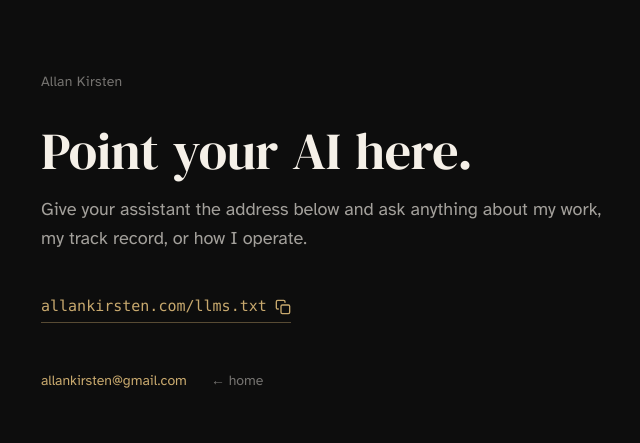
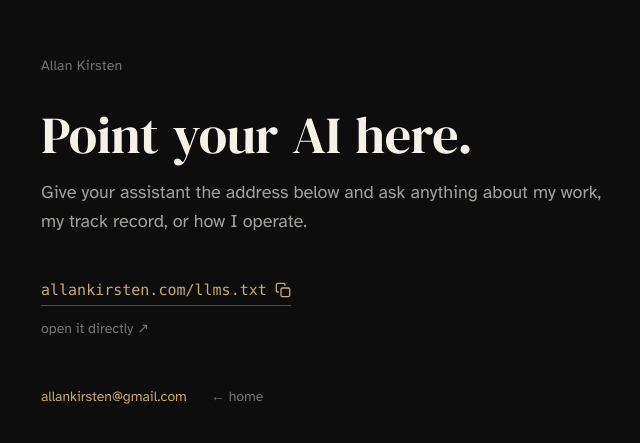
Before and after one commit to allankirsten/allankirsten-site, a Next.js app: page /ai in a window 1280 px wide. Shown: the part 169-612 px from the top of the page, without its empty margins (311-951 px from the left). Built offline with nearby package versions, Linux system fonts and the light colour scheme.

Commit message:
Make llms.txt discoverable: real link on /ai, entry in sitemap
Was returning 200 but had no crawlable reference anywhere on the
site, so search engines never indexed it and AI browsing tools that
search instead of fetching directly couldn't find it.

```diff
--- a/package.json
+++ b/package.json
@@ -3,7 +3,7 @@
   "version": "0.1.0",
   "private": true,
   "scripts": {
-    "dev": "next dev",
+    "dev": "next dev -p 3000",
     "build": "next build",
     "start": "next start",
     "lint": "eslint",
--- a/src/app/ai/page.tsx
+++ b/src/app/ai/page.tsx
@@ -47,6 +47,17 @@ export default function AiIndex() {
 
         <div className="reveal-fade mb-12">
           <CopyLlmsTxt text="allankirsten.com/llms.txt" />
+          <a
+            href="/llms.txt"
+            style={{
+              display: "block",
+              marginTop: "0.75rem",
+              fontSize: "0.875rem",
+              color: "rgba(245,240,232,0.45)",
+            }}
+          >
+            open it directly ↗
+          </a>
         </div>
 
         <div className="reveal-fade flex gap-6 text-sm">
--- a/src/app/sitemap.ts
+++ b/src/app/sitemap.ts
@@ -14,6 +14,7 @@ export default function sitemap(): MetadataRoute.Sitemap {
     { url: `${SITE}/contact`, changeFrequency: "yearly", priority: 0.5 },
     { url: `${SITE}/faq`, changeFrequency: "monthly", priority: 0.6 },
     { url: `${SITE}/ai`, changeFrequency: "monthly", priority: 0.6 },
+    { url: `${SITE}/llms.txt`, changeFrequency: "monthly", priority: 0.8 },
   ];
 
   for (const project of projects) {
```
